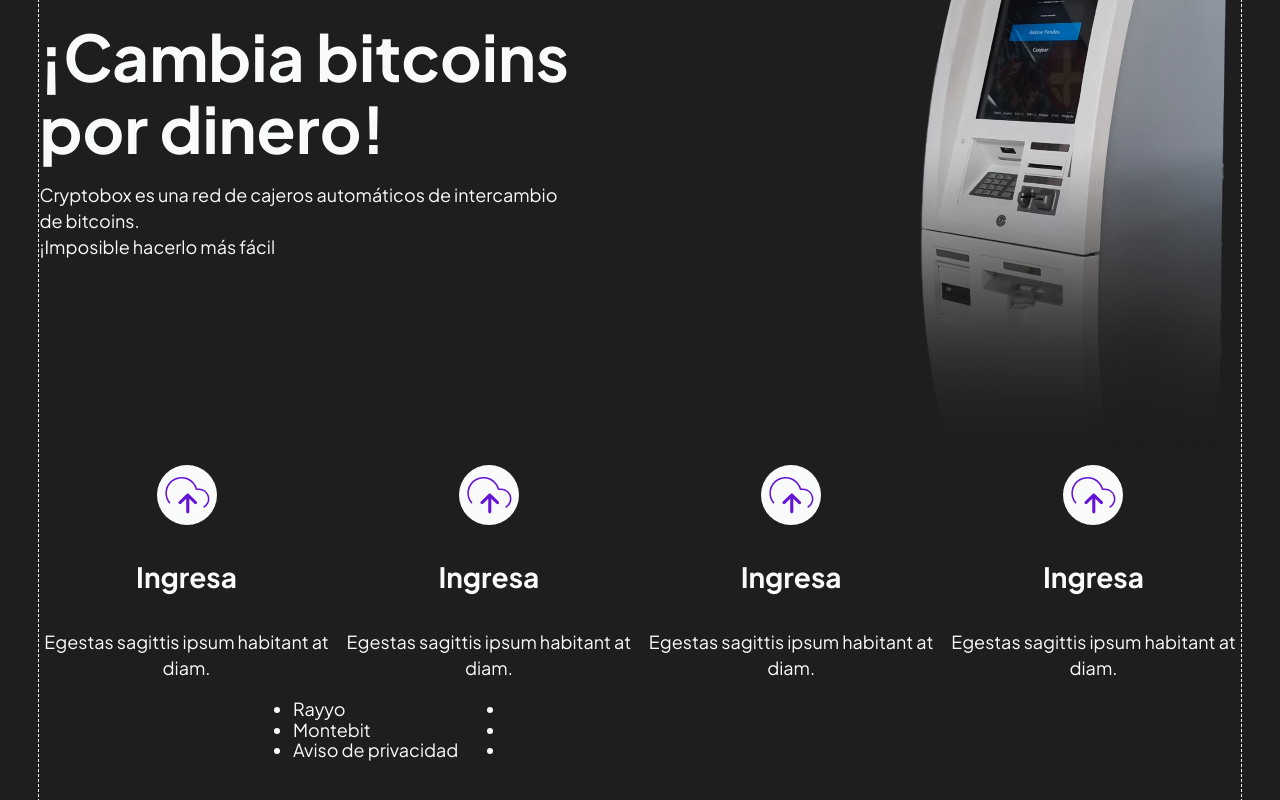
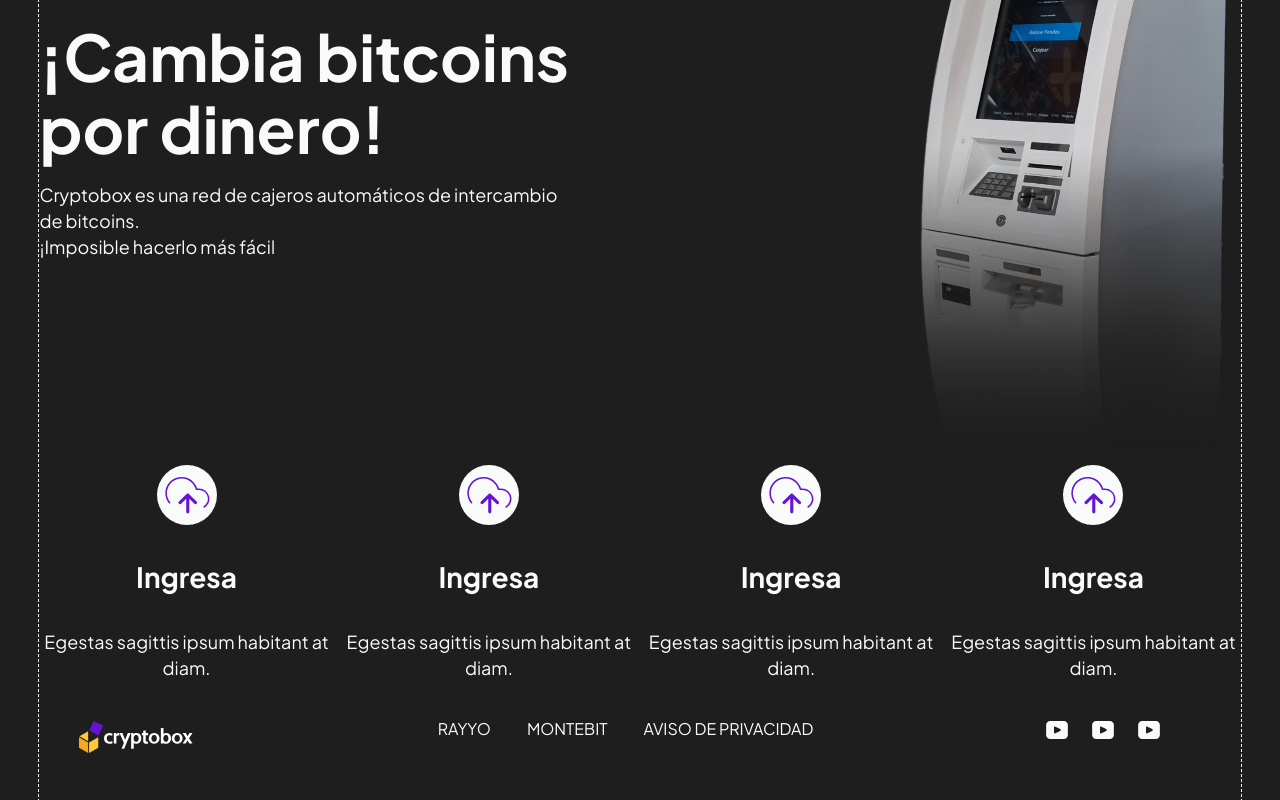
Before and after one commit to Lariicsa/mont-cryptobox, a Vue app: page / in a window 1280 px wide. Shown: the part 256-1056 px from the top of the page. Built offline with nearby package versions, Linux system fonts and the light colour scheme.

Commit message:
Set layout for footer

```diff
--- a/src/App.vue
+++ b/src/App.vue
@@ -47,14 +47,3 @@ export default {
   computed: {},
 };
 </script>
-<style lang="scss">
-  .grid__container {
-    display: grid;
-    grid-template-columns: repeat(4, 1fr);
-    position: relative;
-    justify-items: stretch;
-    grid-column-gap: 0.8rem;
-    grid-row-gap: 0.8rem;
-    height: auto;
-  }
-</style>
--- a/src/components/Footer.vue
+++ b/src/components/Footer.vue
@@ -1,10 +1,10 @@
 <template>
   <div class="footer">
-    <Grid columns="repeat(3, 1fr)">
+    <Grid columns="24% 48% 24%">
       <div class="footer__logo"></div>
       <ul class="footer__list">
-        <li class="footer__item" v-for="item in items" :key="item.id">
-          {{ item.name }}
+        <li v-for="item in items" :key="item.id">
+          <a class="footer__item" :href="item.link"> {{ item.name }}</a>
         </li>
       </ul>
       <ul class="footer__social">
@@ -12,7 +12,9 @@
           :class="`footer__net ${net.name}`"
           v-for="net in social"
           :key="net.id"
-        ></li>
+        >
+          <a :href="net.link"></a>
+        </li>
       </ul>
     </Grid>
   </div>
--- a/src/data/index.js
+++ b/src/data/index.js
@@ -51,28 +51,34 @@ export default {
       {
         id: "cryp01",
         name: "Rayyo",
+        link: "#",
       },
       {
         id: "cryp02",
         name: "Montebit",
+        link: "#",
       },
       {
         id: "cryp03",
         name: "Aviso de privacidad",
+        link: "#",
       },
     ],
     social: [
       {
         id: "net01",
         name: "youtube",
+        link: "#",
       },
       {
         id: "net02",
         name: "twitter",
+        link: "#",
       },
       {
         id: "net03",
         name: "facebook",
+        link: "#",
       },
     ],
   },
--- a/src/scss/components/footer.scss
+++ b/src/scss/components/footer.scss
@@ -1,5 +1,58 @@
 .footer {
   display: flex;
+  padding: 4rem;
   height: 16rem;
   width: 100%;
+
+  &__logo {
+    @include icon-logo;
+    background-repeat: no-repeat;
+    display: flex;
+    flex-direction: column;
+    align-items: center;
+    justify-content: center;
+    width: 11.4rem;
+    height: 3.2rem;
+  }
+
+  &__list {
+    display: flex;
+    justify-content: center;
+    align-items: flex-start;
+    list-style-type: none;
+    padding: 0;
+    margin: 0;
+    width: auto;
+  }
+
+  &__item {
+    display: flex;
+    margin: 0 1.8rem;
+    font-size: $medium-size;
+    font-weight: $regular;
+    line-height: $medium-size;
+    text-transform: uppercase;
+    width: auto;
+    text-decoration: none;
+  }
+
+  &__social {
+    display: flex;
+    justify-content: flex-end;
+    align-items: flex-start;
+    list-style-type: none;
+    padding: 0;
+    margin: 0;
+    width: auto;
+  }
+
+  &__net {
+    @include icon("youtube", $white-neutral);
+    background-size: contain;
+    background-position: center;
+    margin: 0 1.2rem;
+    display: flex;
+    height: 1.8rem;
+    width: 2.2rem;
+  }
 }
--- /dev/null
+++ b/src/scss/components/grid.scss
@@ -0,0 +1,7 @@
+.grid__container {
+  display: grid;
+  position: relative;
+  justify-items: stretch;
+  height: auto;
+  width: 100%;
+}
--- a/src/scss/index.scss
+++ b/src/scss/index.scss
@@ -9,6 +9,7 @@
 
 //components
 @import "components/footer.scss";
+@import "components/grid.scss";
 @import "components/header.scss";
 @import "components/heroimage.scss";
 @import "components/iconimage.scss";
```
Also changed, not shown: src/scss/shared/_mixins.scss (+6 -0 lines).
